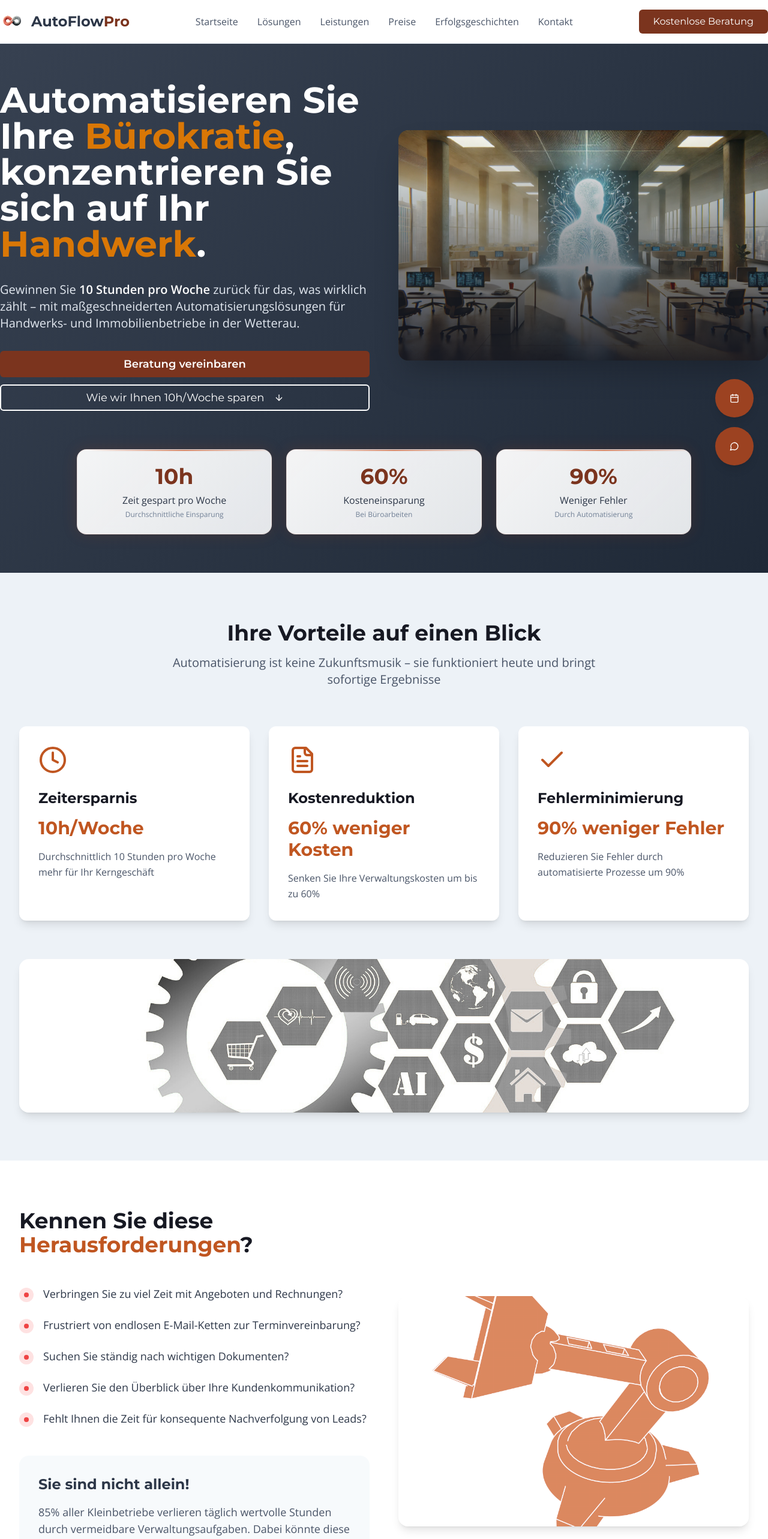
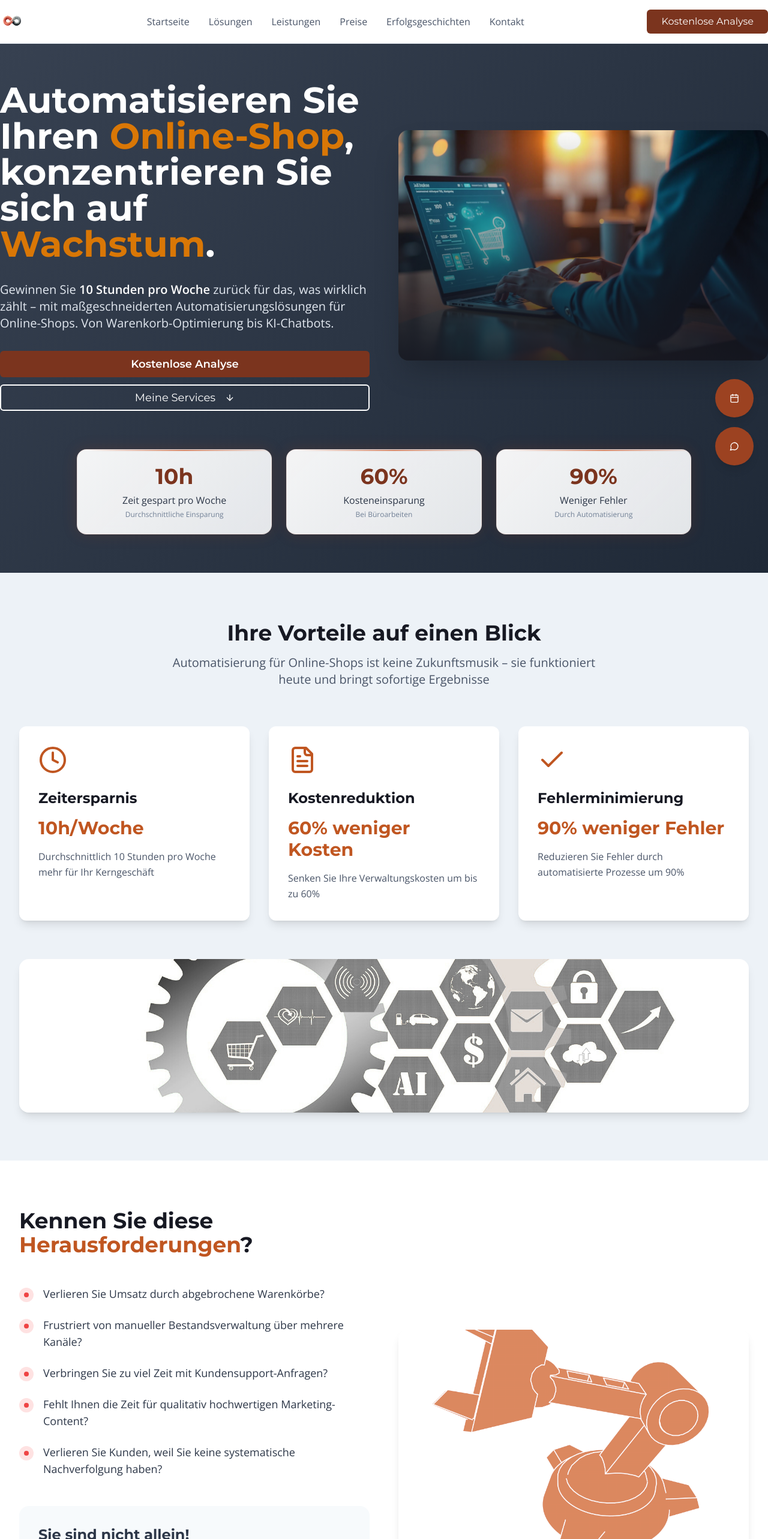
Before and after one commit to jbethke6/workflow-wetterau-automations, a React (Vite) app: page / in a window 1280 px wide. Shown: the top 2566 px of the page at 60% size. Built offline with nearby package versions, Linux system fonts and the light colour scheme.

Commit message:
Refactor: Rework website for e-commerce automation

```diff
--- a/src/components/BenefitsSection.tsx
+++ b/src/components/BenefitsSection.tsx
@@ -32,7 +32,7 @@ const BenefitsSection = () => {
             Ihre Vorteile auf einen Blick
           </h2>
           <p className="text-lg lg:text-xl text-gray-600 max-w-3xl mx-auto font-open-sans px-4">
-            Automatisierung ist keine Zukunftsmusik – sie funktioniert heute und bringt sofortige Ergebnisse
+            Automatisierung für Online-Shops ist keine Zukunftsmusik – sie funktioniert heute und bringt sofortige Ergebnisse
           </p>
         </div>
 
--- a/src/components/CaseStudiesSection.tsx
+++ b/src/components/CaseStudiesSection.tsx
@@ -6,38 +6,38 @@ import { Button } from "@/components/ui/button";
 const CaseStudiesSection = () => {
   const caseStudies = [
     {
-      company: "Elektro Müller GmbH",
-      type: "Elektrohandwerksbetrieb",
-      employees: "12 Mitarbeiter",
-      timeSaving: "Von 15 auf 3 Stunden Büroarbeit pro Woche",
-      roi: "ROI nach 4 Monaten",
+      company: "Fashion & Accessoires Shop",
+      type: "Fashion E-Commerce",
+      employees: "3 Mitarbeiter",
+      timeSaving: "Von 5 auf 2 Stunden Kundensupport pro Tag",
+      roi: "ROI nach 3 Monaten",
       improvements: [
-        "Rechnungsstellung innerhalb von 24h statt 14 Tagen",
-        "30% schnellere Zahlungseingänge",
-        "25% mehr Kundentermine",
-        "Fehlerfreie Dateneingabe"
+        "Warenkorb-Wiederherstellungsrate von 2% auf 8%",
+        "Chatbot beantwortet 70% aller Kundenfragen automatisch",
+        "Umsatzsteigerung von 25% in 6 Monaten",
+        "Durchschnittlicher Bestellwert um 15% gestiegen"
       ],
-      quote: "Früher habe ich meine Abende und Wochenenden mit Papierkram verbracht. Heute kann ich mich auf mein Kerngeschäft konzentrieren und habe sogar wieder Zeit für meine Familie.",
-      author: "Thomas Müller, Geschäftsführer",
+      quote: "Unser Chatbot hat unseren Support revolutioniert. Wir können jetzt viel mehr Kunden betreuen, ohne zusätzliches Personal einzustellen.",
+      author: "Sarah M., Shop-Inhaberin",
       color: "blue",
-      image: "https://images.unsplash.com/photo-1621905251189-08b45d6a269e?w=400&h=300&fit=crop&crop=center"
+      image: "https://images.unsplash.com/photo-1441984904996-e0b6ba687e04?w=400&h=300&fit=crop&crop=center"
     },
     {
-      company: "ImmoVision Wetterau",
-      type: "Immobilienmakler",
+      company: "Elektronik & Gadgets Online-Shop",
+      type: "Elektronik E-Commerce",
       employees: "5 Mitarbeiter",
-      timeSaving: "40% mehr Besichtigungstermine",
-      roi: "35% Umsatzsteigerung in 6 Monaten",
+      timeSaving: "15% mehr Umsatz durch intelligente Produktempfehlungen",
+      roi: "ROI nach 2 Monaten",
       improvements: [
-        "Vereinfachte Online-Terminbuchung",
-        "60% höhere Konversionsrate",
-        "12h Zeitersparnis pro Woche",
-        "Konsistente Kundenkommunikation"
+        "Durchschnittlicher Bestellwert um 18% gestiegen",
+        "Bestandsverwaltung über 3 Kanäle automatisiert",
+        "Fehlerquote bei Bestandsverwaltung auf 0% reduziert",
+        "12h Zeitersparnis pro Woche bei Bestandspflege"
       ],
-      quote: "Die Automatisierung hat unser Geschäft revolutioniert. Wir können jetzt viel mehr Objekte betreuen, ohne zusätzliches Personal einzustellen.",
-      author: "Sarah Weber, Inhaberin",
+      quote: "Mit dem Bestands-Bot und dem Cross-Sell-Assistenten haben wir unseren Umsatz deutlich gesteigert, ohne mehr Zeit in die Verwaltung zu investieren.",
+      author: "Michael K., Geschäftsführer",
       color: "orange",
-      image: "https://images.unsplash.com/photo-1560518883-ce09059eeffa?w=400&h=300&fit=crop&crop=center"
+      image: "https://images.unsplash.com/photo-1498049794561-7780e7231661?w=400&h=300&fit=crop&crop=center"
     }
   ];
 
@@ -46,10 +46,10 @@ const CaseStudiesSection = () => {
       <div className="max-w-7xl mx-auto px-4 sm:px-6 lg:px-8">
         <div className="text-center mb-12 lg:mb-16">
           <h2 className="text-3xl lg:text-4xl font-bold text-gray-900 mb-4 font-montserrat">
-            Erfolgsgeschichten unserer Kunden
+            Erfolgsgeschichten meiner Kunden
           </h2>
           <p className="text-lg lg:text-xl text-gray-600 max-w-3xl mx-auto font-open-sans px-4">
-            Reale Ergebnisse von Unternehmen aus der Wetterau, die ihre Prozesse erfolgreich automatisiert haben
+            Reale Ergebnisse von Online-Shops, die ihre Prozesse erfolgreich automatisiert haben
           </p>
         </div>
 
--- a/src/components/HeroSection.tsx
+++ b/src/components/HeroSection.tsx
@@ -4,6 +4,7 @@ import { Button } from "@/components/ui/button";
 import { ArrowDown } from 'lucide-react';
 import CalendlyBooking from './CalendlyBooking';
 import { useScrollAnimation } from '../hooks/useScrollAnimation';
+import heroImage from '@/assets/hero-ecommerce.jpg';
 
 const HeroSection = () => {
   const [isCalendlyOpen, setIsCalendlyOpen] = useState(false);
@@ -29,15 +30,15 @@ const HeroSection = () => {
               className={`space-y-4 lg:space-y-8 text-center lg:text-left scroll-animate-left ${heroVisible ? 'animate' : ''} mobile-no-overflow`}
             >
               <h1 className="text-xl sm:text-2xl md:text-3xl lg:text-5xl xl:text-6xl font-bold leading-tight font-montserrat mobile-no-overflow">
-                Automatisieren Sie Ihre{' '}
-                <span className="text-orange-500">Bürokratie</span>,<br />
-                konzentrieren Sie sich auf Ihr{' '}
-                <span className="text-orange-500">Handwerk</span>.
+                Automatisieren Sie Ihren{' '}
+                <span className="text-orange-500">Online-Shop</span>,<br />
+                konzentrieren Sie sich auf{' '}
+                <span className="text-orange-500">Wachstum</span>.
               </h1>
 
               <p className="text-sm sm:text-base md:text-lg lg:text-xl text-gray-200 leading-relaxed font-open-sans mobile-no-overflow">
                 Gewinnen Sie <strong className="text-white">10 Stunden pro Woche</strong> zurück für das, was wirklich zählt –
-                mit maßgeschneiderten Automatisierungslösungen für Handwerks- und Immobilienbetriebe in der Wetterau.
+                mit maßgeschneiderten Automatisierungslösungen für Online-Shops. Von Warenkorb-Optimierung bis KI-Chatbots.
               </p>
 
               <div className="flex flex-col gap-3 justify-center lg:justify-start mobile-no-overflow">
@@ -46,15 +47,15 @@ const HeroSection = () => {
                   className="bg-orange-800 hover:bg-orange-900 text-white px-4 sm:px-6 lg:px-8 py-3 lg:py-4 text-sm sm:text-base lg:text-lg font-semibold font-montserrat w-full sm:w-auto mobile-no-overflow"
                   onClick={handleBookingClick}
                 >
-                  Beratung vereinbaren
+                  Kostenlose Analyse
                 </Button>
                 <Button
                   variant="outline"
                   size="lg"
                   className="border-2 border-white text-white hover:bg-white hover:text-gray-800 bg-transparent px-4 sm:px-6 lg:px-8 py-3 lg:py-4 text-sm sm:text-base lg:text-lg font-montserrat transition-colors duration-300 w-full sm:w-auto mobile-no-overflow"
-                  onClick={() => document.getElementById('solutions')?.scrollIntoView({ behavior: 'smooth' })}
+                  onClick={() => document.getElementById('services')?.scrollIntoView({ behavior: 'smooth' })}
                 >
-                  Wie wir Ihnen 10h/Woche sparen
+                  Meine Services
                   <ArrowDown className="ml-2 h-4 w-4 lg:h-5 lg:w-5" />
                 </Button>
               </div>
@@ -64,8 +65,8 @@ const HeroSection = () => {
             <div className={`relative order-first lg:order-last scroll-animate-right ${heroVisible ? 'animate' : ''} mobile-no-overflow`}>
               <div className="relative rounded-2xl overflow-hidden shadow-2xl float-animation mobile-no-overflow">
                 <img
-                  src="/lovable-uploads/a3ae3069-fb9b-4634-999f-33a6fa48c0ba.png"
-                  alt="Futuristische Büroautomatisierung mit KI und digitalen Workflows"
+                  src={heroImage}
+                  alt="E-Commerce Automatisierung - Online-Shop Dashboard mit KI-gestützten Workflows"
                   className="w-full h-48 sm:h-64 md:h-80 lg:h-96 object-cover mobile-no-overflow"
                 />
                 <div className="absolute inset-0 bg-gradient-to-t from-gray-900/90 to-transparent"></div>
--- a/src/components/Navigation.tsx
+++ b/src/components/Navigation.tsx
@@ -37,9 +37,6 @@ const Navigation = () => {
                 alt="AutoFlow Pro Logo"
                 className="h-8 w-8 lg:h-10 lg:w-10"
               />
-              <div className="text-lg lg:text-2xl font-bold text-gray-700 font-montserrat mobile-no-overflow">
-                AutoFlow<span className="text-orange-800">Pro</span>
-              </div>
             </div>
 
             {/* Desktop Navigation */}
@@ -61,7 +58,7 @@ const Navigation = () => {
                 className="bg-orange-800 hover:bg-orange-900 text-white px-4 lg:px-6 py-2 font-montserrat text-sm lg:text-base"
                 onClick={handleBookingClick}
               >
-                Kostenlose Beratung
+                Kostenlose Analyse
               </Button>
             </div>
 
@@ -95,7 +92,7 @@ const Navigation = () => {
                   className="bg-orange-800 hover:bg-orange-900 text-white w-full font-montserrat mobile-no-overflow"
                   onClick={handleBookingClick}
                 >
-                  Kostenlose Beratung
+                  Kostenlose Analyse
                 </Button>
               </div>
             </div>
--- a/src/components/ProblemsSection.tsx
+++ b/src/components/ProblemsSection.tsx
@@ -4,11 +4,11 @@ import { Button } from "@/components/ui/button";
 
 const ProblemsSection = () => {
   const problems = [
-    "Verbringen Sie zu viel Zeit mit Angeboten und Rechnungen?",
-    "Frustriert von endlosen E-Mail-Ketten zur Terminvereinbarung?",
-    "Suchen Sie ständig nach wichtigen Dokumenten?",
-    "Verlieren Sie den Überblick über Ihre Kundenkommunikation?",
-    "Fehlt Ihnen die Zeit für konsequente Nachverfolgung von Leads?"
+    "Verlieren Sie Umsatz durch abgebrochene Warenkörbe?",
+    "Frustriert von manueller Bestandsverwaltung über mehrere Kanäle?",
+    "Verbringen Sie zu viel Zeit mit Kundensupport-Anfragen?",
+    "Fehlt Ihnen die Zeit für qualitativ hochwertigen Marketing-Content?",
+    "Verlieren Sie Kunden, weil Sie keine systematische Nachverfolgung haben?"
   ];
 
   return (
@@ -38,8 +38,8 @@ const ProblemsSection = () => {
                 Sie sind nicht allein!
               </h3>
               <p className="text-base lg:text-lg text-gray-600 mb-6 font-open-sans">
-                85% aller Kleinbetriebe verlieren täglich wertvolle Stunden durch vermeidbare Verwaltungsaufgaben.
-                Dabei könnte diese Zeit viel besser in das Kerngeschäft investiert werden.
+                70% aller Online-Shops verlieren täglich wertvolle Stunden durch manuelle Prozesse und ineffiziente Systeme.
+                Dabei könnte diese Zeit viel besser in Produktentwicklung und Kundenbindung investiert werden.
               </p>
               <Button
                 size="lg"
@@ -54,7 +54,7 @@ const ProblemsSection = () => {
           <div className="order-first lg:order-last">
             <img
               src="/images/roboarm.png"
-              alt="Handwerker und Immobilienmakler bei der Arbeit"
+              alt="Online-Shop Automatisierung und E-Commerce Optimierung"
               className="w-full h-64 lg:h-96 object-cover rounded-2xl shadow-lg"
             />
           </div>
--- a/src/components/ServicesSection.tsx
+++ b/src/components/ServicesSection.tsx
@@ -6,64 +6,64 @@ import { FileText, Calendar, MessageSquare, Users, Search } from 'lucide-react';
 const ServicesSection = () => {
   const services = [
     {
-      icon: FileText,
-      title: "Rechnungserstellung",
-      description: "Automatische Erstellung und Versendung von Rechnungen basierend auf erledigten Aufträgen",
+      icon: MessageSquare,
+      title: "Der \"Warenkorb-Retter\"",
+      description: "Automatisierung der Warenkorb-Wiederherstellung - Automatische E-Mail- und SMS-Sequenzen für abgebrochene Warenkörbe mit intelligenten Anreizen. Wiederherstellung von 10-20% verlorener Verkäufe.",
       benefits: [
-        "Rechnungen werden automatisch nach Projektabschluss erstellt",
-        "Integration mit Ihrer bestehenden Buchhaltungssoftware",
-        "Mahnwesen und Zahlungserinnerungen automatisiert",
-        "Reduzierung der Rechnungsstellung von Tagen auf Stunden"
-      ],
-      image: "/images/vertrag.png"
-    },
-    {
-      icon: Calendar,
-      title: "Terminbuchung",
-      description: "Online-Terminbuchungssystem mit automatischen Erinnerungen und Kalenderintegration",
-      benefits: [
-        "24/7 verfügbare Online-Terminbuchung für Kunden",
-        "Automatische Bestätigungen und Erinnerungen",
-        "Integration mit WhatsApp und E-Mail",
-        "Reduzierung von Terminausfällen um bis zu 70%"
+        "Automatische Erinnerungen nach 1h, 24h, 72h",
+        "Personalisierte Rabattcodes und Anreize",
+        "DSGVO-konform",
+        "Direkte Umsatzsteigerung messbar"
       ],
       image: "/lovable-uploads/454c9234-0608-4281-9e92-85a40ad67e69.png"
     },
     {
-      icon: Search,
-      title: "Dokumentenmanagement",
-      description: "Digitale Verwaltung und automatische Kategorisierung aller Geschäftsdokumente",
+      icon: FileText,
+      title: "Der \"Bestands-Bot\"",
+      description: "Multi-Channel Bestands-Synchronisierung - Echtzeit-Synchronisierung deiner Lagerbestände über alle Verkaufskanäle (Shopify, Amazon, eBay, etc.). Keine Überverkäufe, 100% genaue Daten.",
       benefits: [
-        "Alle Dokumente zentral und durchsuchbar verfügbar",
-        "Automatische Archivierung nach Projektabschluss",
-        "Versionskontrolle und Backup-System",
-        "Zugriff von überall - auch unterwegs"
+        "Echtzeit-Updates über alle Kanäle",
+        "Automatische Fehlerbehandlung",
+        "Reduzierung von Überverkäufen um 100%",
+        "Integration mit allen gängigen Plattformen"
       ],
       image: "/images/analyse.jpg"
     },
     {
       icon: MessageSquare,
-      title: "Kundenkommunikation",
-      description: "Automatisierte E-Mail-Kampagnen und strukturierte Kommunikationsworkflows",
+      title: "Der \"Smarte Chatbot-Berater\"",
+      description: "KI-gestützter Kundenberatungs-Chatbot - 24/7 KI-Chatbot für Kundensupport, Produktberatung und intelligente Empfehlungen. Reduzierung von Support-Tickets um 70%.",
       benefits: [
-        "Personalisierte Follow-up-Nachrichten",
-        "Automatische Zufriedenheitsabfragen",
-        "Integration mit bestehenden E-Mail-Systemen",
-        "Nachfass-Automatisierung für bessere Kundenbindung"
+        "24/7 Verfügbarkeit",
+        "Intelligente Produktempfehlungen",
+        "Automatische Lead-Qualifizierung",
+        "DSGVO-konform mit lokalen Daten"
       ],
       image: "/images/callcenter.png"
     },
     {
-      icon: Users,
-      title: "CRM-Integration",
-      description: "Nahtlose Integration mit führenden CRM-Systemen für optimale Kundenbetreuung",
+      icon: FileText,
+      title: "Der \"Marketing-Content-Generator\"",
+      description: "KI-gestützte Content-Erstellung - Automatische Erstellung von Produktbeschreibungen, Social Media Posts, E-Mail-Kampagnen und Blogartikel mit KI. Zeit sparen, Qualität erhöhen.",
       benefits: [
-        "Automatische Datenübertragung zwischen Systemen",
-        "Lead-Scoring und -Priorisierung",
-        "Verkaufspipeline-Automatisierung",
-        "360°-Kundensicht für besseren Service"
+        "Automatische Produktbeschreibungen",
+        "Social Media Content in Sekunden",
+        "SEO-optimierte Texte",
+        "Markenkonformer Ton"
       ],
       image: "/lovable-uploads/77984400-f083-44ea-8ff7-bd541486e149.png"
+    },
+    {
+      icon: Users,
+      title: "Der \"Kunden-Loyalitäts-Booster\"",
+      description: "Automatisierte Kundenbindung - Personalisierte Follow-ups, Treueprogramme und exklusive Angebote basierend auf Kundenverhalten. Erhöhung des Customer Lifetime Value.",
+      benefits: [
+        "Automatische Personalisierung",
+        "Treuepunkte und Rewards",
+        "Wiederkauf-Automatisierung",
+        "Segmentierte Kampagnen"
+      ],
+      image: "/images/vertrag.png"
     }
   ];
 
@@ -72,10 +72,10 @@ const ServicesSection = () => {
       <div className="max-w-7xl mx-auto px-4 sm:px-6 lg:px-8">
         <div className="text-center mb-12 lg:mb-16">
           <h2 className="text-3xl lg:text-4xl font-bold text-gray-900 mb-4">
-            Unsere <span className="text-orange-600">Kernleistungen</span>
+            Meine <span className="text-orange-600">Kernleistungen</span>
           </h2>
           <p className="text-lg lg:text-xl text-gray-600 max-w-3xl mx-auto px-4">
-            Fünf bewährte Automatisierungsbereiche, die sofort spürbare Verbesserungen in Ihrem Betrieb bewirken
+            Fünf bewährte Automatisierungsbereiche für Online-Shops, die sofort spürbare Verbesserungen bewirken
           </p>
         </div>
 
--- a/src/components/SolutionsSection.tsx
+++ b/src/components/SolutionsSection.tsx
@@ -19,8 +19,8 @@ const SolutionsSection = () => {
             <span className="text-orange-500">persönlichem Service</span>
           </h2>
           <p className="text-base md:text-lg lg:text-xl text-gray-200 max-w-4xl mx-auto font-open-sans">
-            Wir analysieren Ihre Prozesse, entwickeln individuelle Automatisierungslösungen
-            und begleiten Sie bis zur erfolgreichen Umsetzung – ohne dass Sie sich um die Technik kümmern müssen.
+            Ich analysiere Ihre Shop-Prozesse, entwickle individuelle Automatisierungslösungen
+            und begleite Sie bis zur erfolgreichen Umsetzung – ohne dass Sie sich um die Technik kümmern müssen.
           </p>
         </div>
 
@@ -34,7 +34,7 @@ const SolutionsSection = () => {
             </div>
             <h3 className="text-base md:text-lg lg:text-xl font-bold mb-2 md:mb-3 font-montserrat">Analyse</h3>
             <p className="text-gray-200 font-open-sans text-sm md:text-base">
-              Wir identifizieren Ihre zeitraubendsten Prozesse und berechnen Ihr Einsparpotential
+              Ich identifiziere Ihre zeitraubendsten Shop-Prozesse und berechne Ihr Einsparpotential
             </p>
           </div>
 
@@ -54,7 +54,7 @@ const SolutionsSection = () => {
             </div>
             <h3 className="text-base md:text-lg lg:text-xl font-bold mb-2 md:mb-3 font-montserrat">Komplette Umsetzung</h3>
             <p className="text-gray-200 font-open-sans text-sm md:text-base">
-              Wir implementieren alles für Sie – Sie müssen sich um nichts kümmern
+              Ich implementiere alles für Sie – Sie müssen sich um nichts kümmern
             </p>
           </div>
 
@@ -78,25 +78,25 @@ const SolutionsSection = () => {
               Sehen Sie, wie Automatisierung Ihr Unternehmen transformiert
             </h3>
             <p className="text-gray-200 mb-4 md:mb-6 font-open-sans text-sm md:text-base">
-              Erleben Sie anhand realer n8n Workflow-Beispiele, wie ein Handwerksbetrieb durch unsere Lösungen
-              12 Stunden pro Woche einsparen konnte.
+              Erleben Sie anhand realer n8n Workflow-Beispiele, wie ein Online-Shop durch meine Lösungen
+              15% Umsatzsteigerung und 12 Stunden pro Woche Zeitersparnis erreichen konnte.
             </p>
             <div className="grid grid-cols-2 md:grid-cols-4 gap-3 md:gap-4 text-sm max-w-2xl mx-auto">
               <div className="bg-orange-700/20 rounded-lg p-3 text-center">
-                <div className="font-bold text-orange-400">Calendly Integration</div>
-                <div className="text-xs text-gray-300 mt-1">Automatische Terminbuchung</div>
+                <div className="font-bold text-orange-400">Warenkorb-Wiederherstellung</div>
+                <div className="text-xs text-gray-300 mt-1">Automatische Erinnerungen</div>
               </div>
               <div className="bg-orange-700/20 rounded-lg p-3 text-center">
-                <div className="font-bold text-orange-400">E-Mail Workflows</div>
-                <div className="text-xs text-gray-300 mt-1">Intelligente Kommunikation</div>
+                <div className="font-bold text-orange-400">Bestands-Synchronisation</div>
+                <div className="text-xs text-gray-300 mt-1">Multi-Channel Management</div>
               </div>
               <div className="bg-orange-700/20 rounded-lg p-3 text-center">
-                <div className="font-bold text-orange-400">CRM Synchronisation</div>
-                <div className="text-xs text-gray-300 mt-1">Automatische Datenpflege</div>
+                <div className="font-bold text-orange-400">KI-Chatbot</div>
+                <div className="text-xs text-gray-300 mt-1">24/7 Kundensupport</div>
               </div>
               <div className="bg-orange-700/20 rounded-lg p-3 text-center">
-                <div className="font-bold text-orange-400">Rechnungsstellung</div>
-                <div className="text-xs text-gray-300 mt-1">Vollautomatische Abwicklung</div>
+                <div className="font-bold text-orange-400">Content-Generierung</div>
+                <div className="text-xs text-gray-300 mt-1">KI-gestützte Texte</div>
               </div>
             </div>
           </div>
```
Also changed, not shown: src/components/ContactSection.tsx (+12 -20 lines), src/assets/hero-ecommerce.jpg (added).
